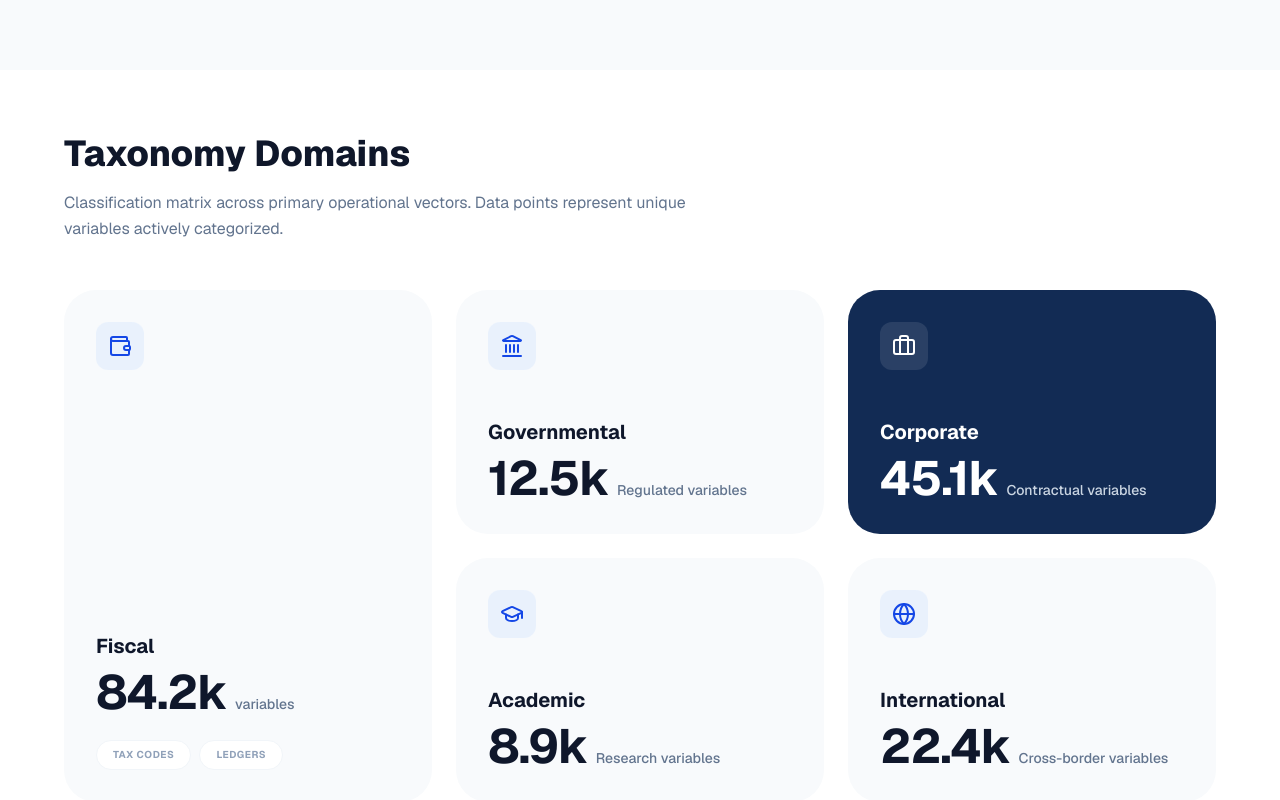
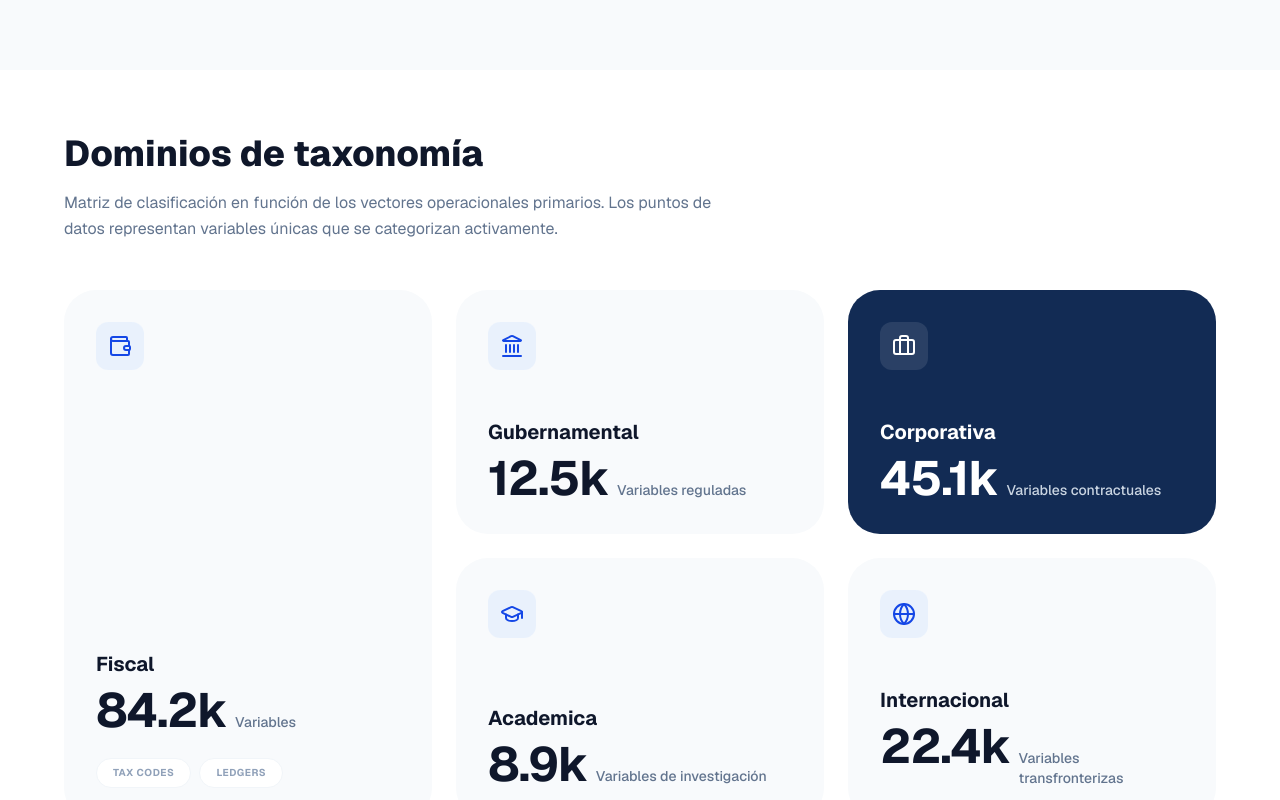
Before and after one commit to CSerratoDev/DataDolphinV2, a Next.js app: page / in a window 1280 px wide. Shown: the part 540-1340 px from the top of the page. Built offline with nearby package versions, Linux system fonts and the light colour scheme.

Commit message:
Translate English to Spanish

```diff
--- a/app/components/securityPage.tsx
+++ b/app/components/securityPage.tsx
@@ -57,9 +57,9 @@ export default function SecurityPage() {
       <div className="max-w-7xl mx-auto">
         {/* Header */}
         <header className="mb-12">
-          <h1 className="text-4xl font-extrabold text-[#0f172a] mb-4">Taxonomy Domains</h1>
+          <h1 className="text-4xl font-extrabold text-[#0f172a] mb-4">Dominios de taxonomía</h1>
           <p className="text-slate-500 max-w-2xl leading-relaxed">
-            Classification matrix across primary operational vectors. Data points represent unique variables actively categorized.
+            Matriz de clasificación en función de los vectores operacionales primarios. Los puntos de datos representan variables únicas que se categorizan activamente.
           </p>
         </header>
 
@@ -71,7 +71,7 @@ export default function SecurityPage() {
             <DomainCard
               title="Fiscal"
               value="84.2k"
-              label="variables"
+              label="Variables"
               icon={<Wallet />}
               tags={["TAX CODES", "LEDGERS"]}
               className="h-full min-h-[450px]"
@@ -80,31 +80,31 @@ export default function SecurityPage() {
 
           {/* Columna Central y Derecha (Grid interno) */}
           <DomainCard
-            title="Governmental"
+            title="Gubernamental"
             value="12.5k"
-            label="Regulated variables"
+            label="Variables reguladas"
             icon={<Landmark />}
           />
 
           <DomainCard
-            title="Corporate"
+            title="Corporativa"
             value="45.1k"
-            label="Contractual variables"
+            label="Variables contractuales"
             icon={<Briefcase />}
             dark={true}
           />
 
           <DomainCard
-            title="Academic"
+            title="Academica"
             value="8.9k"
-            label="Research variables"
+            label="Variables de investigación"
             icon={<GraduationCap />}
           />
 
           <DomainCard
-            title="International"
+            title="Internacional"
             value="22.4k"
-            label="Cross-border variables"
+            label="Variables transfronterizas"
             icon={<Globe />}
           />
         </div>
```
